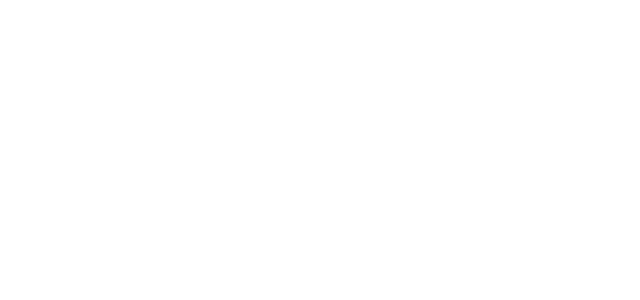
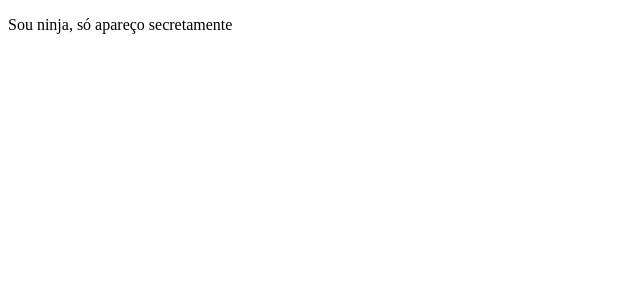
Before and after one commit to moniquetrotta/angular-diretivas-spa, an Angular app: page / in a window 1280 px wide. Shown: the top 300 px of the page, without its empty margins (0-640 px from the left). Built offline with nearby package versions, Linux system fonts and the light colour scheme.

Commit message:
*ngIf com ngTemplate

```diff
--- a/src/app/app.component.html
+++ b/src/app/app.component.html
@@ -1,2 +1,5 @@
-<app-card *ngIf="isAliveCard"></app-card>
+<app-card *ngIf="isAliveCard ; else anotherBlock"></app-card>
+<ng-template #anotherBlock>
+  <p>Sou ninja, só apareço secretamente</p>
+</ng-template>
 <router-outlet></router-outlet>
```
